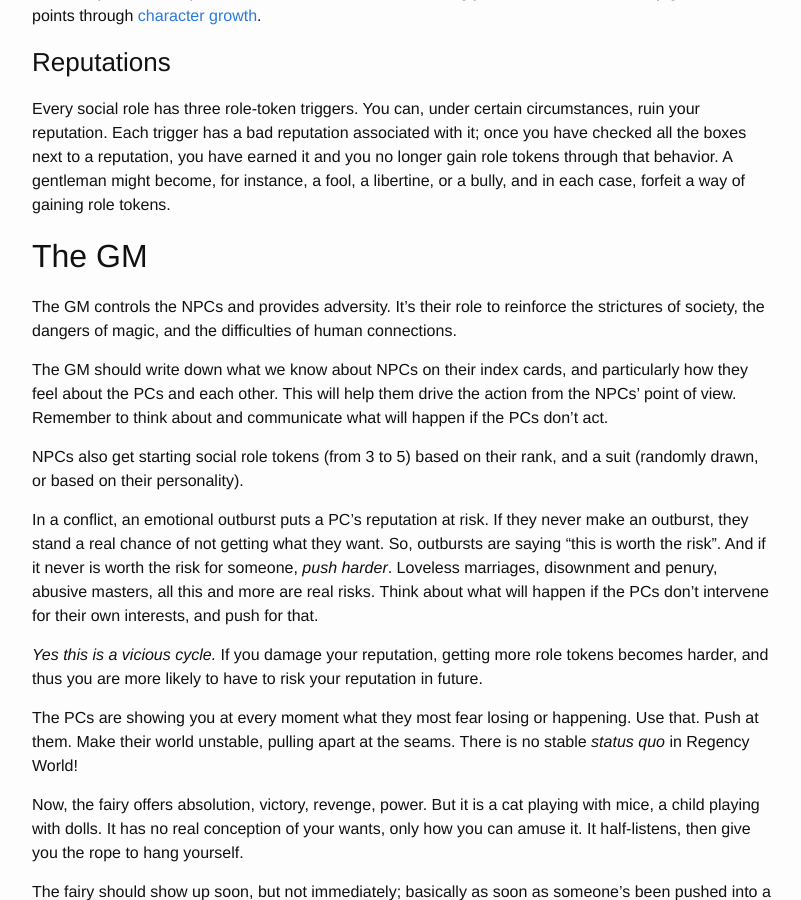
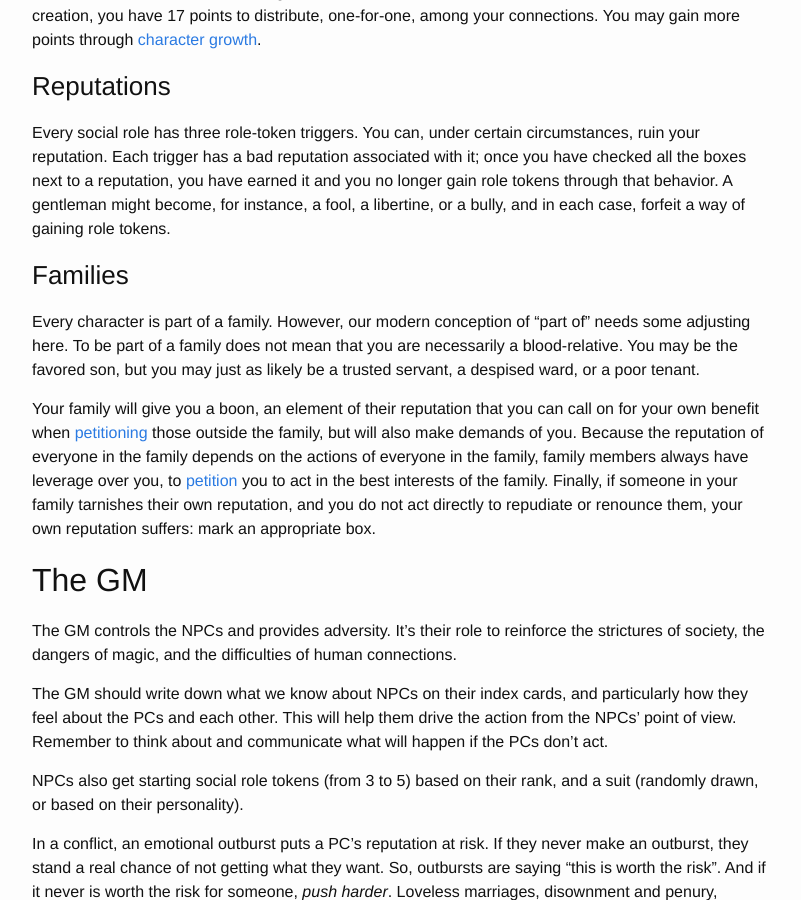
Before and after one commit to wlonk/arcadia, a Jekyll site: the page built from rules/index.md, in a window 1280 px wide and 900 px high, scrolled down 4303 px. Shown: the whole window, without its empty margins (238-1039 px from the left). Built offline with Jekyll 4.4.1, drawn with Linux system fonts in a browser that asks for light colours; some web fonts are replaced.

Commit message:
Add initial family rules.

```diff
--- a/rules/index.md
+++ b/rules/index.md
@@ -139,6 +139,22 @@
 you have earned it and you no longer gain role tokens through that behavior. A
 gentleman might become, for instance, a fool, a libertine, or a bully, and in
 each case, forfeit a way of gaining role tokens.
+
+### Families
+
+Every character is part of a family. However, our modern conception of "part
+of" needs some adjusting here. To be part of a family does not mean that you
+are necessarily a blood-relative. You may be the favored son, but you may just
+as likely be a trusted servant, a despised ward, or a poor tenant.
+
+Your family will give you a boon, an element of their reputation that you can
+call on for your own benefit when [petitioning](#petition) those outside the
+family, but will also make demands of you. Because the reputation of everyone
+in the family depends on the actions of everyone in the family, family members
+always have leverage over you, to [petition](#petition) you to act in the best
+interests of the family. Finally, if someone in your family tarnishes their own
+reputation, and you do not act directly to repudiate or renounce them, your own
+reputation suffers: mark an appropriate box.
 
 ## The GM
 
```
